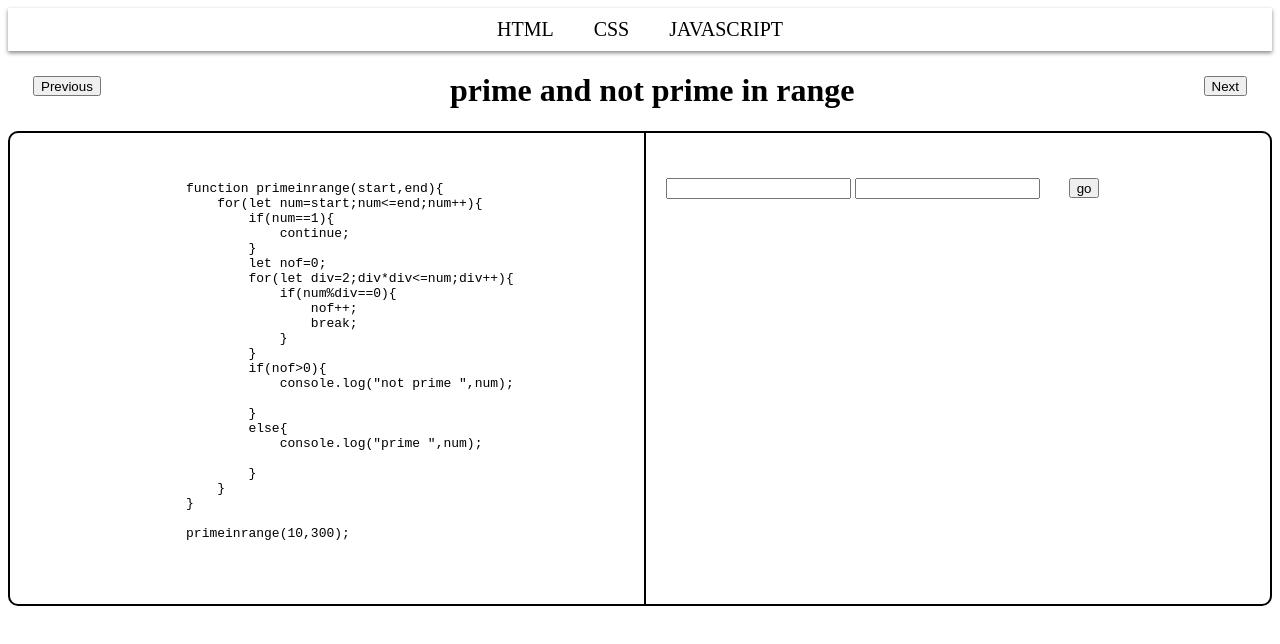
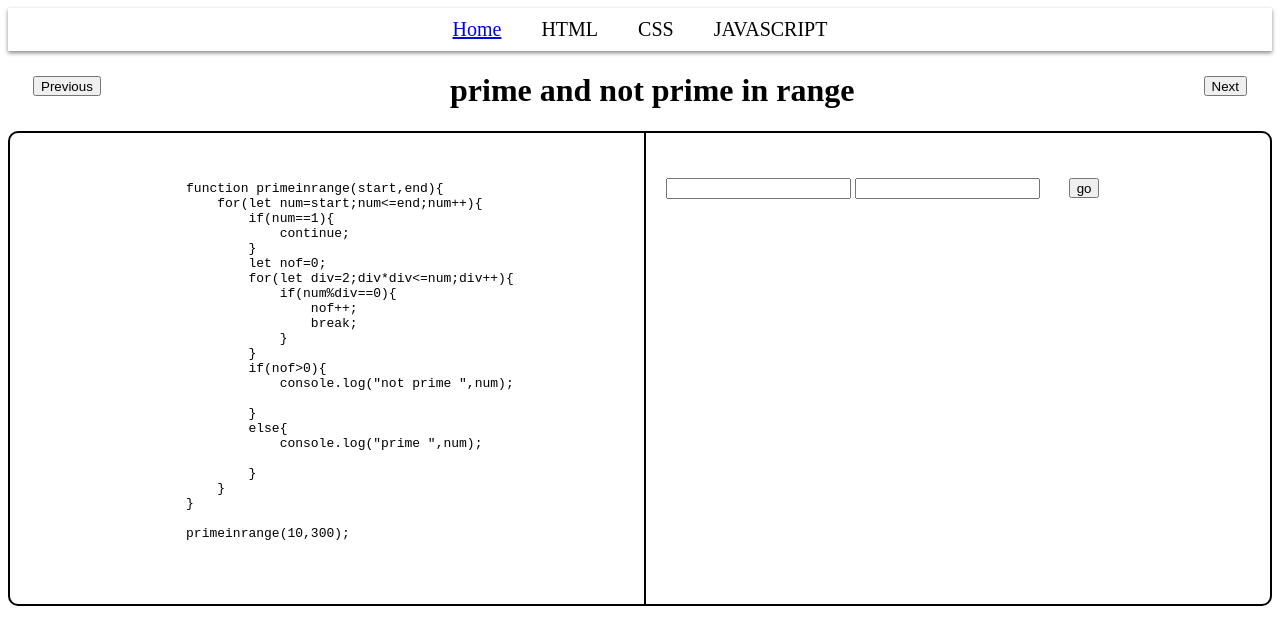
Before and after one commit to Sparsh7082/notes, a plain HTML site: page js.10.4.html in a window 1280 px wide. Drawn offline with Linux system fonts and the light colour scheme.

Commit message:
js.10.4.html

```diff
--- a/js.10.4.html
+++ b/js.10.4.html
@@ -8,6 +8,7 @@
 </head>
 <body>
     <div class="navbar">
+        <p class="head"><a href="index.html">Home</a></p>
         <p class="head">HTML</p>
         <p class="head">CSS</p>
         <p class="head">JAVASCRIPT</p>
```
